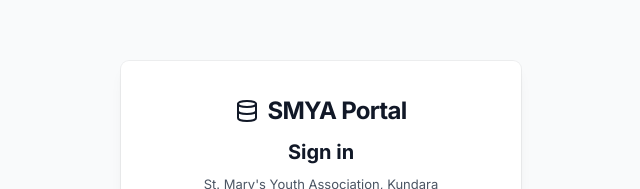
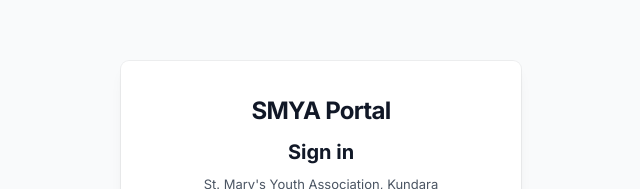
Before and after one commit to alanreji2004/youthassociationkundaraadministration, a React app in the folder frontend/: page /login in a window 1280 px wide. Shown: the part 145-334 px from the top of the page, without its empty margins (319-959 px from the left). Built offline with nearby package versions, Linux system fonts and the light colour scheme; no server answers; the HTML template or start-up script is replaced by a standard one.

Commit message:
corrections

```diff
--- a/frontend/src/pages/Login.jsx
+++ b/frontend/src/pages/Login.jsx
@@ -56,7 +56,6 @@
       <div className={styles.card}>
         <div className={styles.header}>
           <div className={styles.logo} style={{ display: "flex", justifyContent: "center", alignItems: "center", gap: "8px" }}>
-            <FiDatabase />
             <span>SMYA Portal</span>
           </div>
           <h1 className={styles.title}>Sign in</h1>
```
Also changed, not shown: 2 other files (tests, documents, lock files or other folders).
